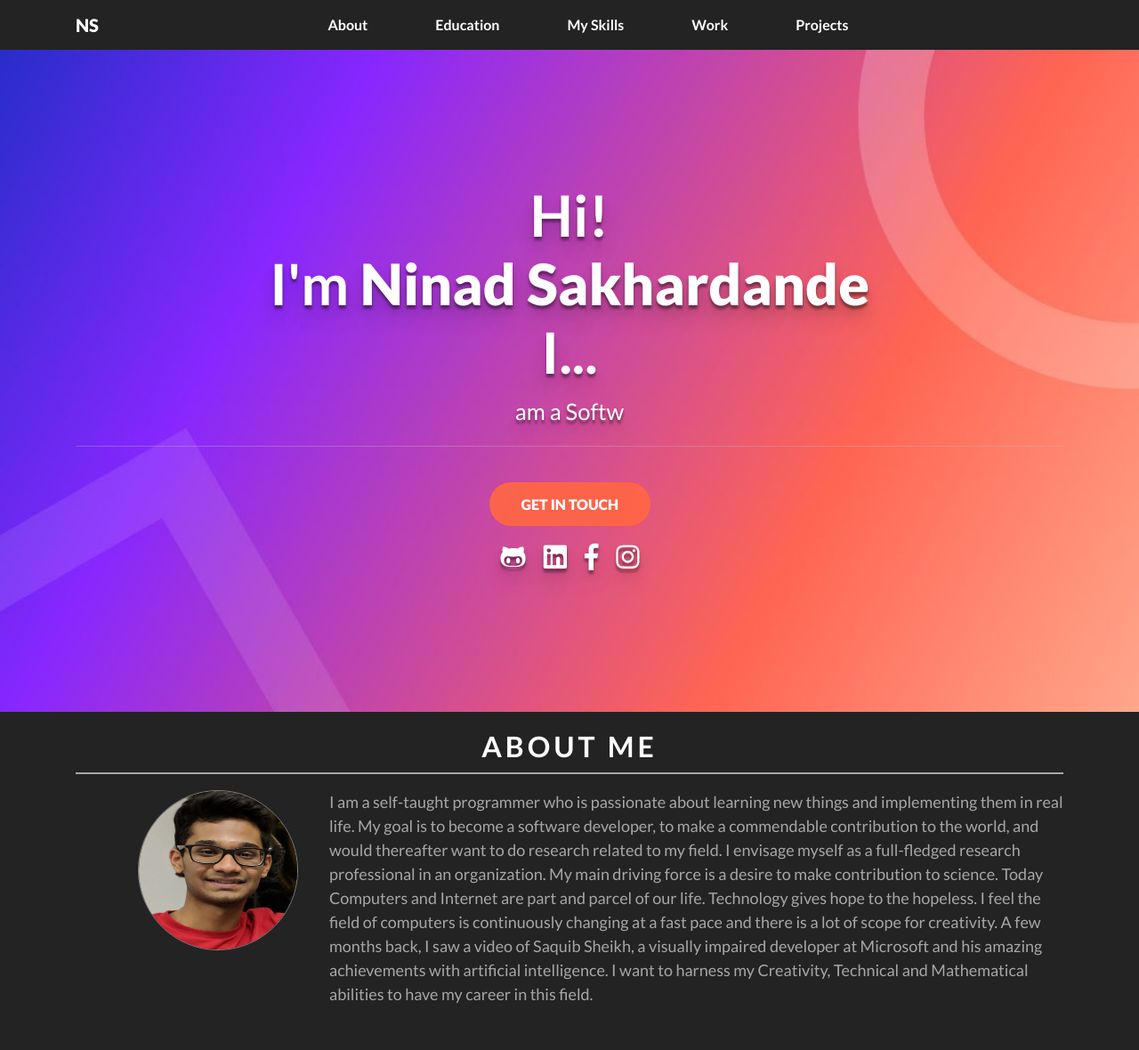
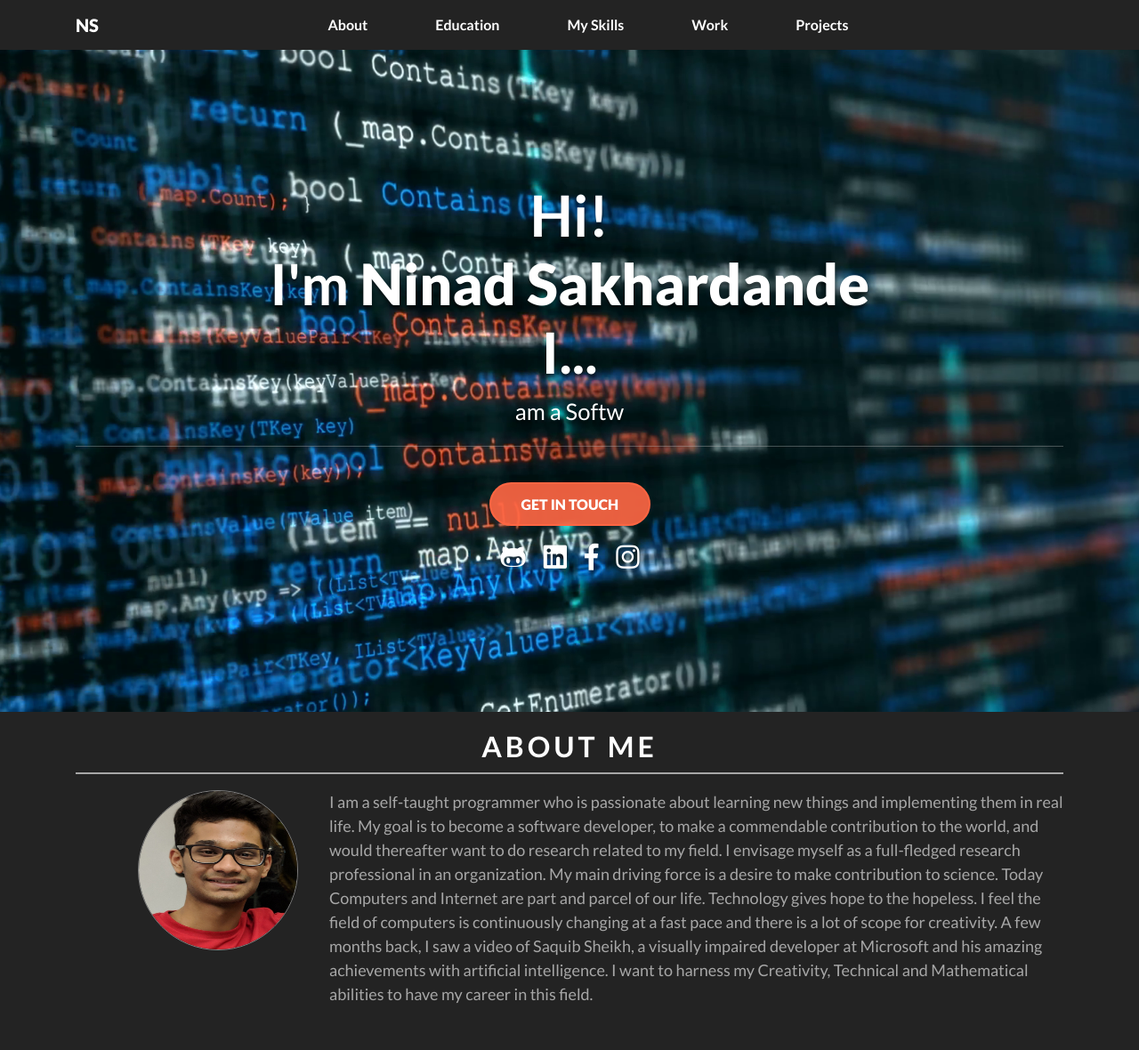
Before and after one commit to ninad1999/PersonalWebsite, a PHP site: page / in a window 1280 px wide. Shown: the top 1180 px of the page at 89% size. Run offline with PHP 8.4, Linux system fonts and the light colour scheme; some libraries are stand-ins or nearby versions.

Commit message:
changed background image

```diff
--- a/personal website/assets/style/style.css
+++ b/personal website/assets/style/style.css
@@ -16,7 +16,7 @@
 }
 
 header {
-	background:url("../images/gradient2.jpg") no-repeat top center;
+	background:url("../images/code1.jpg") no-repeat top center;
     background-size: cover !important;
 		-webkit-background-size: cover !important;
 	height: 100vh;
```
